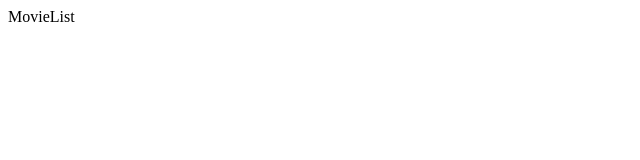
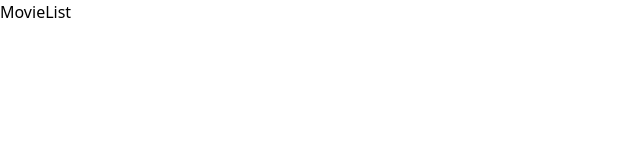
Before and after one commit to AndrewJCate/cinemate, a React (Create React App) app: page / in a window 1280 px wide. Shown: the top 160 px of the page, without its empty margins (0-640 px from the left). Built offline with nearby package versions, Linux system fonts and the light colour scheme.

Commit message:
Adds Tailwind

```diff
--- a/package.json
+++ b/package.json
@@ -3,6 +3,7 @@
   "version": "0.1.0",
   "private": true,
   "dependencies": {
+    "cinemate": "file:",
     "cra-template": "1.2.0",
     "react": "^19.0.0",
     "react-dom": "^19.0.0",
@@ -32,5 +33,8 @@
       "last 1 firefox version",
       "last 1 safari version"
     ]
+  },
+  "devDependencies": {
+    "tailwindcss": "^3.4.16"
   }
 }
--- a/src/index.css
+++ b/src/index.css
@@ -0,0 +1,7 @@
+@tailwind base;
+@tailwind components;
+@tailwind utilities;
+
+main {
+    height: 85vh;
+}
--- /dev/null
+++ b/tailwind.config.js
@@ -0,0 +1,9 @@
+/** @type {import('tailwindcss').Config} */
+module.exports = {
+    darkMode: 'class',
+    content: ["./src/**/*.{html,js}"],
+    theme: {
+        extend: {},
+    },
+    plugins: [],
+}
```
Also changed, not shown: 1 other file (tests, documents, lock files or other folders).
